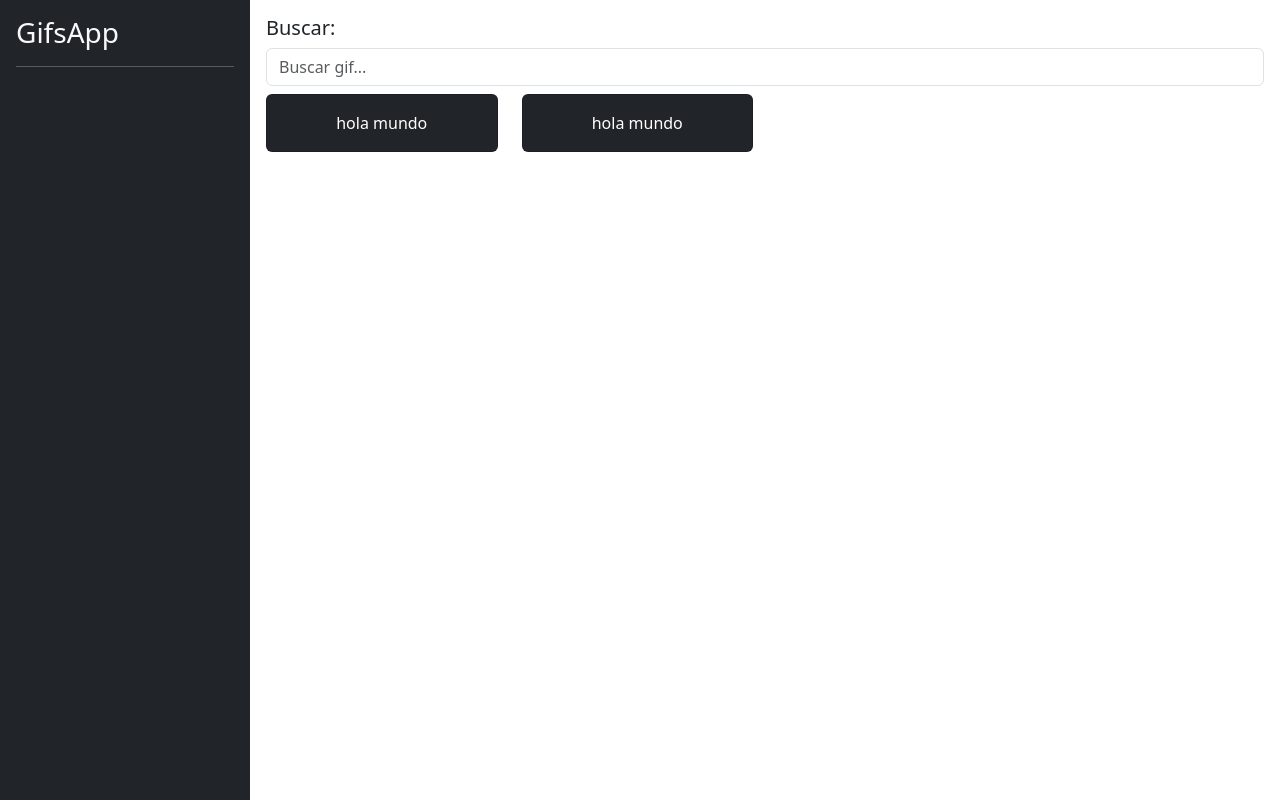
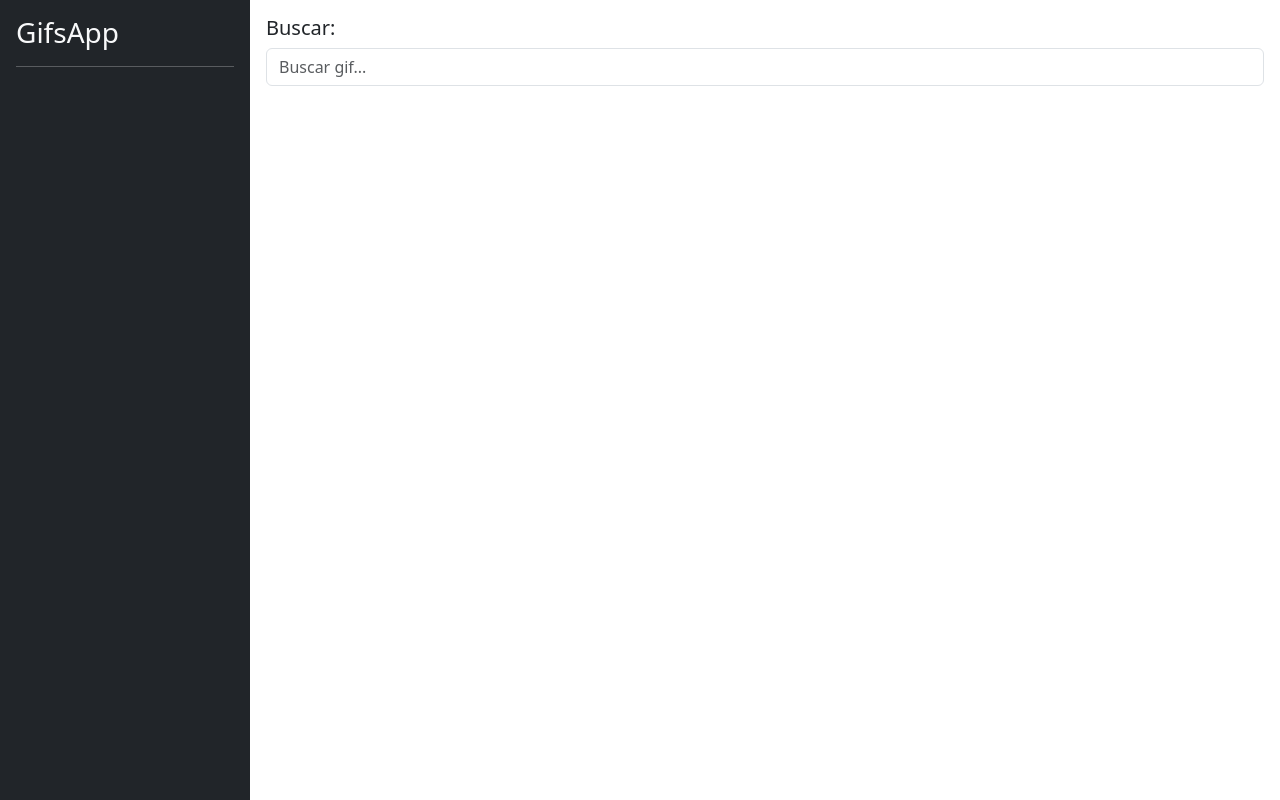
Before and after one commit to krishee107/03-gifapp, an Angular app: page / in a window 1280 px wide. Built offline with nearby package versions, Linux system fonts and the light colour scheme.

Commit message:
Mostrar el texto del gif

```diff
--- a/src/app/gifs/components/card-list/card-list.component.html
+++ b/src/app/gifs/components/card-list/card-list.component.html
@@ -1,26 +1,17 @@
 <div class="row">
 
-  <div class="col-md-3 col-sm-6">
+  <div class="col-md-3 col-sm-6" *ngFor="let gif of gifs">
     <div class="text-center card mb-2 bg-dark">
       <!--Crear imagen -->
       <div class="card-body text-white">
         <p class="card-text">
-          hola mundo
-        </p>
-      </div>
-    </div>
-  </div>
-
-  <div class="col-md-3 col-sm-6">
-    <div class="text-center card mb-2 bg-dark">
-      <!--Crear imagen -->
-      <div class="card-body text-white">
-        <p class="card-text">
-          hola mundo
+          {{ gif.title }}
         </p>
       </div>
     </div>
   </div>
 
 
+
+
 </div>
--- a/src/app/gifs/components/card-list/card-list.component.ts
+++ b/src/app/gifs/components/card-list/card-list.component.ts
@@ -1,4 +1,5 @@
-import { Component } from '@angular/core';
+import { Component, Input } from '@angular/core';
+import { Gif } from '../../interfaces/gifs.interfaces';
 
 @Component({
   selector: 'gifs-card-list',
@@ -6,4 +7,7 @@ import { Component } from '@angular/core';
 })
 export class CardListComponent {
 
+  @Input()
+  public gifs: Gif[] = [];
+
 }
--- a/src/app/pages/HomePage/home-page.component.html
+++ b/src/app/pages/HomePage/home-page.component.html
@@ -5,6 +5,6 @@
   </div>
   <div class="col-12 pt-2">
     <!-- Listado de gifs -->
-    <gifs-card-list></gifs-card-list>
+    <gifs-card-list [gifs]="gifs"></gifs-card-list>
   </div>
 </div>
--- a/src/app/pages/HomePage/home-page.component.ts
+++ b/src/app/pages/HomePage/home-page.component.ts
@@ -1,10 +1,15 @@
 import { Component } from '@angular/core';
+import { GifsService } from '../../services/gifs.service';
+import { Gif } from '../../gifs/interfaces/gifs.interfaces';
 
 @Component({
   selector: 'gifs-home-page',
   templateUrl: './home-page.component.html',
 })
 export class HomePageComponent {
+  constructor(private gifService: GifsService) { }
 
-
+  get gifs(): Gif[] {
+    return this.gifService.gifsList;
+  }
 }
```
